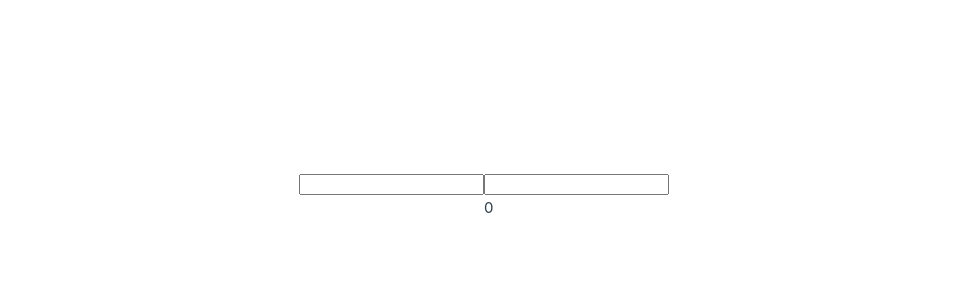
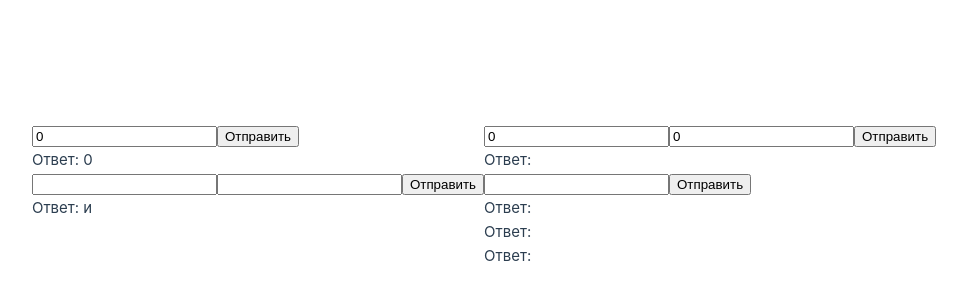
Before and after one commit to LeoonWi/Vue3_Exercises, a Vue app: page / in a window 1280 px wide. Shown: the part 204-504 px from the top of the page, without its empty margins (156-1123 px from the left). Built offline with nearby package versions, Linux system fonts and the light colour scheme.

Commit message:
Получение данных формы

```diff
--- a/src/App.vue
+++ b/src/App.vue
@@ -2,24 +2,59 @@
   export default {
     data() {
       return {
-        msg: null,
-        num: null,
+        num: 0,
+        res1: 0,
+        num1: 0,
+        num2: 0,
+        txt1: '',
+        txt2: '',
+        fio: '',
+        arr: [],
       }
     },
     methods: {
-
+      sqr: function() {
+        this.res1 = this.num**2;
+      },
+      sum: function() {
+        this.res2 = this.num1 + this.num2;
+      },
+      txt: function() {
+        let temp = this.txt1;
+        this.txt1 = this.txt2;
+        this.txt2 = temp;
+      },
+      sep: function() {
+        this.arr = this.fio.split(' ');
+      }
     }
   }
 </script>
 
 <template>
   <div>
-    <input v-model="msg"><br>
-    <p :style="{textTransform: 'uppercase'}">{{ msg }}</p>
+    <input v-model="num">
+    <button @click="sqr">Отправить</button><br>
+    <p>Ответ: {{ res1 }}</p>
   </div>
   <div>
-    <input v-model="num"><br>
-    <p>{{ num**2 }}</p>
+    <input v-model="num1">
+    <input v-model="num2">
+    <button @click="sqr">Отправить</button><br>
+    <p>Ответ: {{ res2 }}</p>
+  </div>
+  <div>
+    <input v-model="txt1">
+    <input v-model="txt2">
+    <button @click="txt">Отправить</button><br>
+    <p>Ответ: {{ txt1 }} и {{ txt2 }}</p>
+  </div>
+  <div>
+    <input v-model="fio">
+    <button @click="sep">Отправить</button><br>
+    <p>Ответ: {{ arr[0] }}</p>
+    <p>Ответ: {{ arr[1] }}</p>
+    <p>Ответ: {{ arr[2] }}</p>
   </div>
 </template>
 
```
